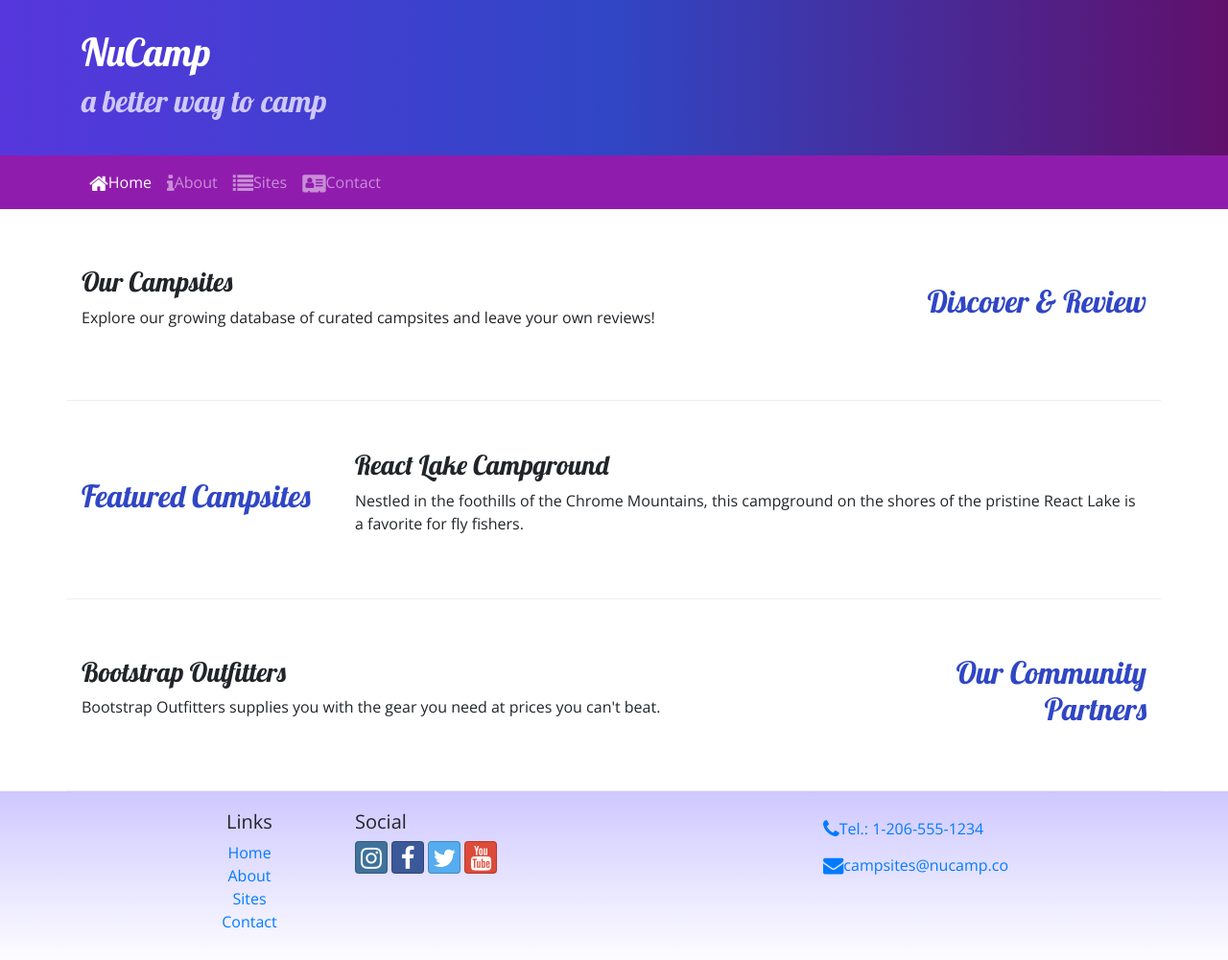
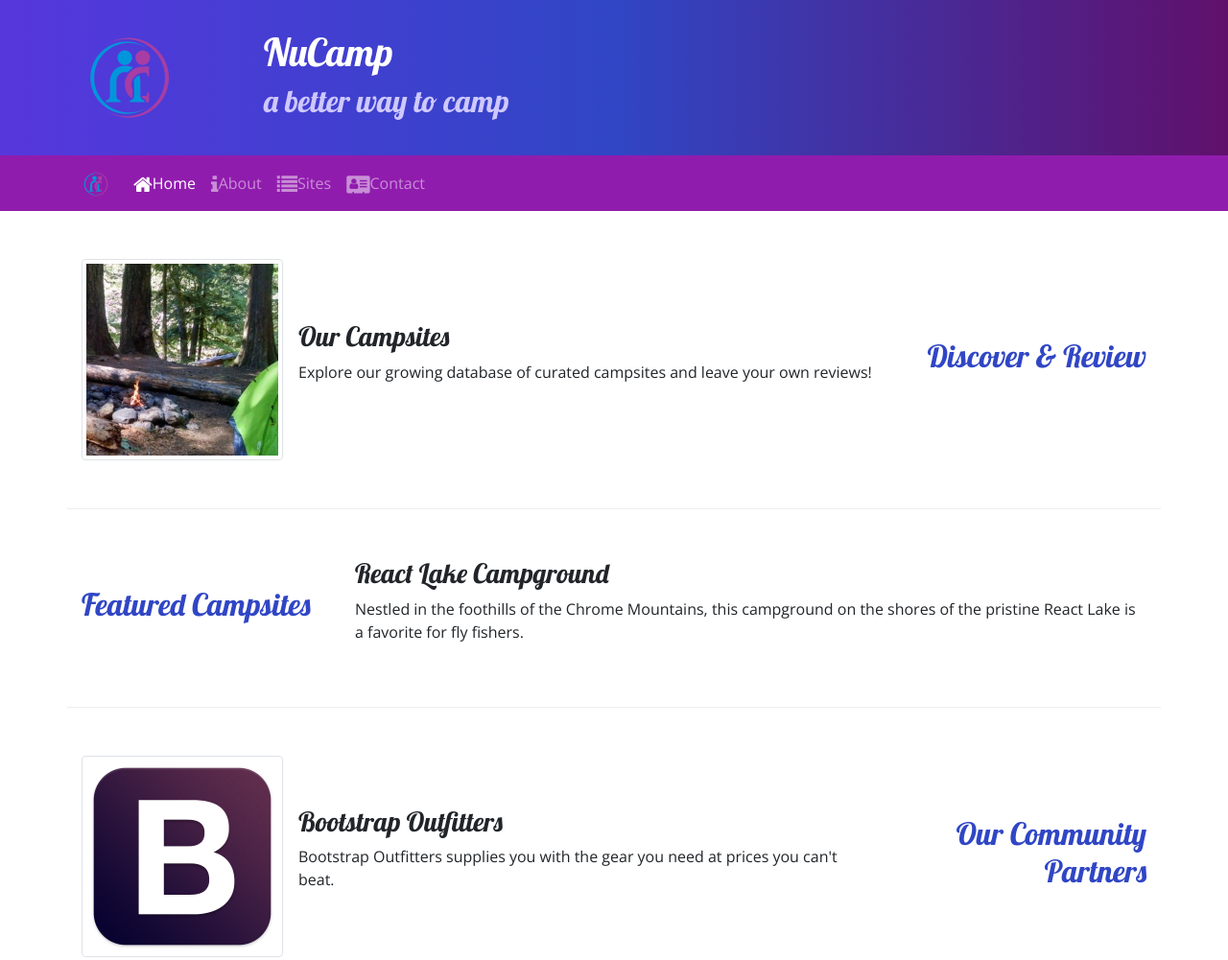
Before and after one commit to jtbahe/nucamp_bootstrap, a website: page index.html in a window 1280 px wide. Shown: the top 1001 px of the page at 96% size. Drawn offline with nearby package versions, Linux system fonts and the light colour scheme.

Commit message:
images and media

```diff
--- a/index.html
+++ b/index.html
@@ -21,6 +21,9 @@
     <header class="jumbotron jumbotron-fluid">
         <div class="container">
             <div class="row">
+                <div class="col-4 col-sm-3 col-md-2 align-self-center">
+                    <img src="img/logo.png" alt="" class="img-fluid">
+                </div>
                 <div class="col">
                     <h1>NuCamp </h1>
                     <h2>a better way to camp</h2>
@@ -31,13 +34,14 @@
 
     <nav class="navbar navbar-expand-sm navbar-dark sticky-top">
         <div class="container">
+            <a href="#" class="navbar-brand"><img src="img/logo.png" height="30" width="30" alt=""></a>
             <button class="navbar-toggler" type="button" data-toggle="collapse" data-target="#nucampNavbar">
                 <span class="navbar-toggler-icon ml-auto"></span>
             </button>
             <div class="collapse navbar-collapse" id="nucampNavbar">
                 <ul class="navbar-nav">
                     <li class="nav-item active"><a href="#" class="nav-link"><i class="fa fa-home fa-lg"></i>Home</a></li>
-                    <li class="nav-item"><a href="aboutus.html" class="nav-link"><i class="fa fa-info fa-lg"></i>About</a></li class="nav-item">
+                    <li class="nav-item"><a href="aboutus.html" class="nav-link"><i class="fa fa-info fa-lg"></i>About</a></li>
                     <li class="nav-item"><a href="#" class="nav-link"><i class="fa fa-list fa-lg"></i>Sites</a></li>
                     <li class="nav-item"><a href="contactus.html" class="nav-link"><i class="fa fa-address-card fa-lg"></i>Contact</a></li>
                 </ul>
@@ -51,8 +55,14 @@
                 <h2 class="text-sm-right">Discover & Review</h2>
             </div>
             <div class="col">
-                <h3>Our Campsites</h3>
-                <p class="d-none d-sm-block">Explore our growing database of curated campsites and leave your own reviews!</p>
+                <div class="media">
+                    <img class="d-flex mr-3 img-thumbnail" src="img/breadcrumb-trail-thumb.jpg" alt="Breadcrumb Trail">
+                    <div class="media-body align-self-center">
+                        <h3>Our Campsites</h3>
+                        <p class="d-none d-sm-block">Explore our growing database of curated campsites and leave your own reviews!</p>
+                    </div>
+                </div>
+
             </div>
         </div>
 
@@ -71,8 +81,14 @@
                 <h2 class="text-sm-right">Our Community Partners</h2>
             </div>
             <div class="col">
-                <h3>Bootstrap Outfitters</h3>
-        		<p class="d-none d-sm-block">Bootstrap Outfitters supplies you with the gear you need at prices you can't beat.</p>
+                <div class="media">
+                    <img src="img/bootstrap-thumb.png" alt="Bootstrap Outfitters" class="d-flex mr-3 img-thumbnail">
+                    <div class="media-body align-self-center">
+                        <h3>Bootstrap Outfitters</h3>
+                        <p class="d-none d-sm-block">Bootstrap Outfitters supplies you with the gear you need at prices you can't beat.</p>
+                    </div>
+                </div>
+
             </div>
         </div>
     </div>
```
Also changed, not shown: aboutus.html (+5 -1 lines), contactus.html (+10 -6 lines), img/bootstrap-thumb.png (added), img/breadcrumb-trail-thumb.jpg (added), img/breadcrumb-trail.jpg (added), img/chrome-river-thumb.jpg (added), img/chrome-river.jpg (added), img/logo.png (added), img/react-lake-thumb.jpg (added), img/react-lake.jpg (added).
